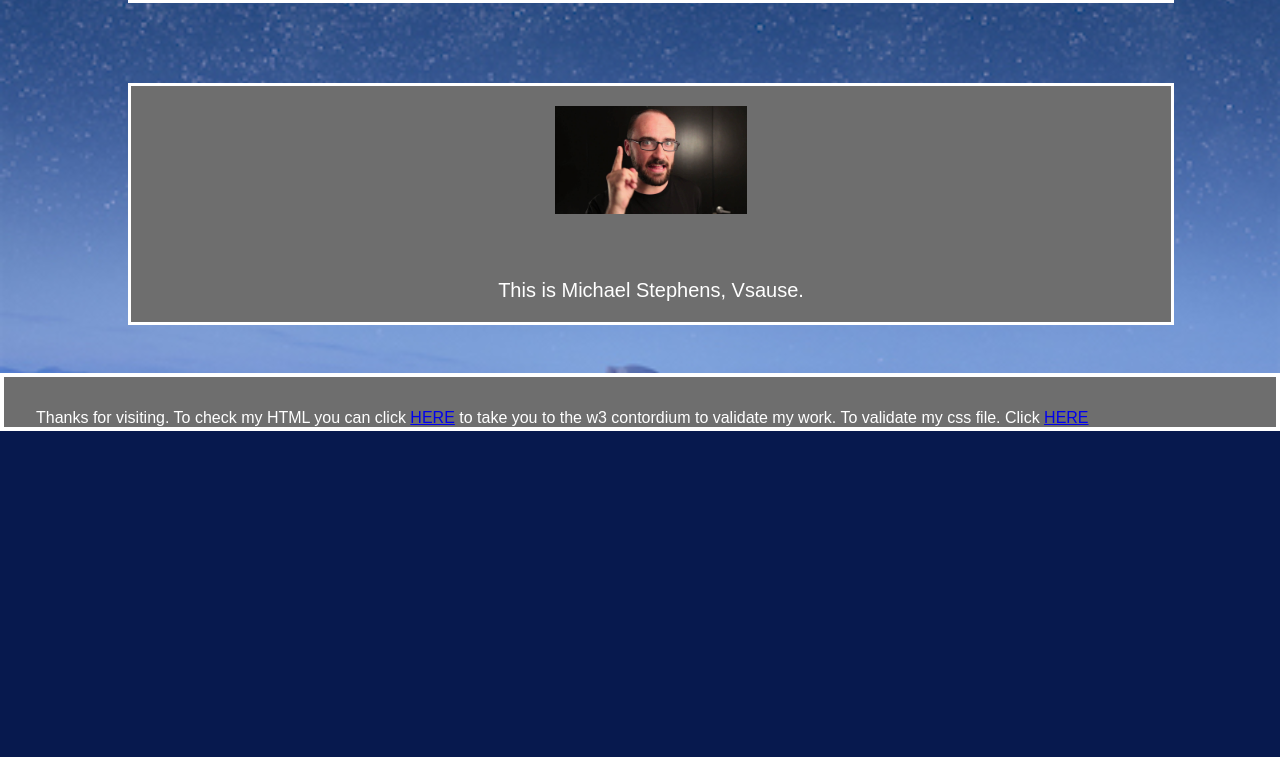
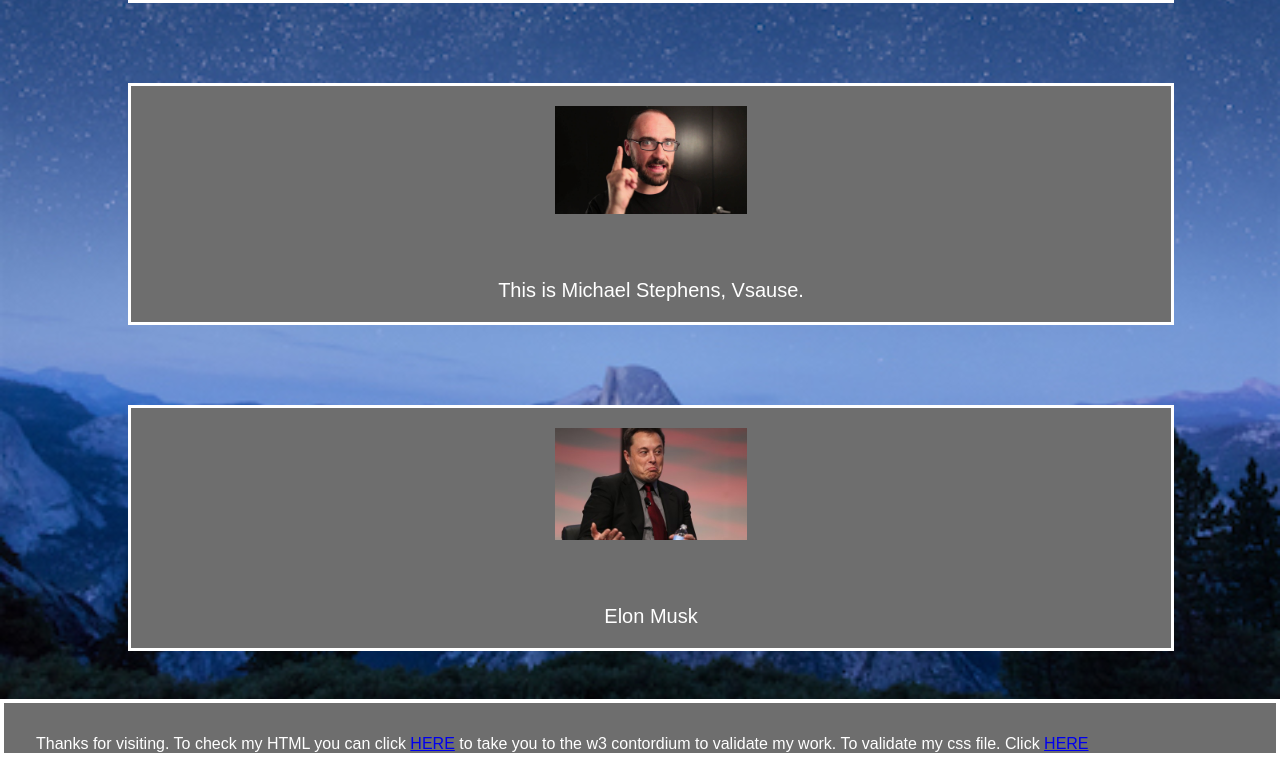
Before and after one commit to owenk23/WebF1Website, a plain HTML site: page about.html in a window 1280 px wide. Shown: the part 831-1588 px from the top of the page. Before the commit the page ends 1262 px from the top, so only its background shows below. Drawn offline with Linux system fonts and the light colour scheme.

Commit message:
elon musk included

```diff
--- a/about.html
+++ b/about.html
@@ -26,6 +26,11 @@
       <p>This is Michael Stephens, Vsause.
     </section>
 
+    <section class = 'box'>
+      <img src="elonM.png" alt="Elon Musk" aria="Elon musk sat in a char on stage with his why not face.">
+      <p>Elon Musk
+    </section>
+
     <footer>
       Thanks for visiting. To check my HTML you can click <a href = "https://validator.w3.org/check?uri=referer"> HERE</a> to take you to the w3 contordium to validate my work. To validate my css file. Click <a href = "http://jigsaw.w3.org/css-validator/check/referer/"> HERE</a>
     </footer>
```
Also changed, not shown: elonM.png (added).
